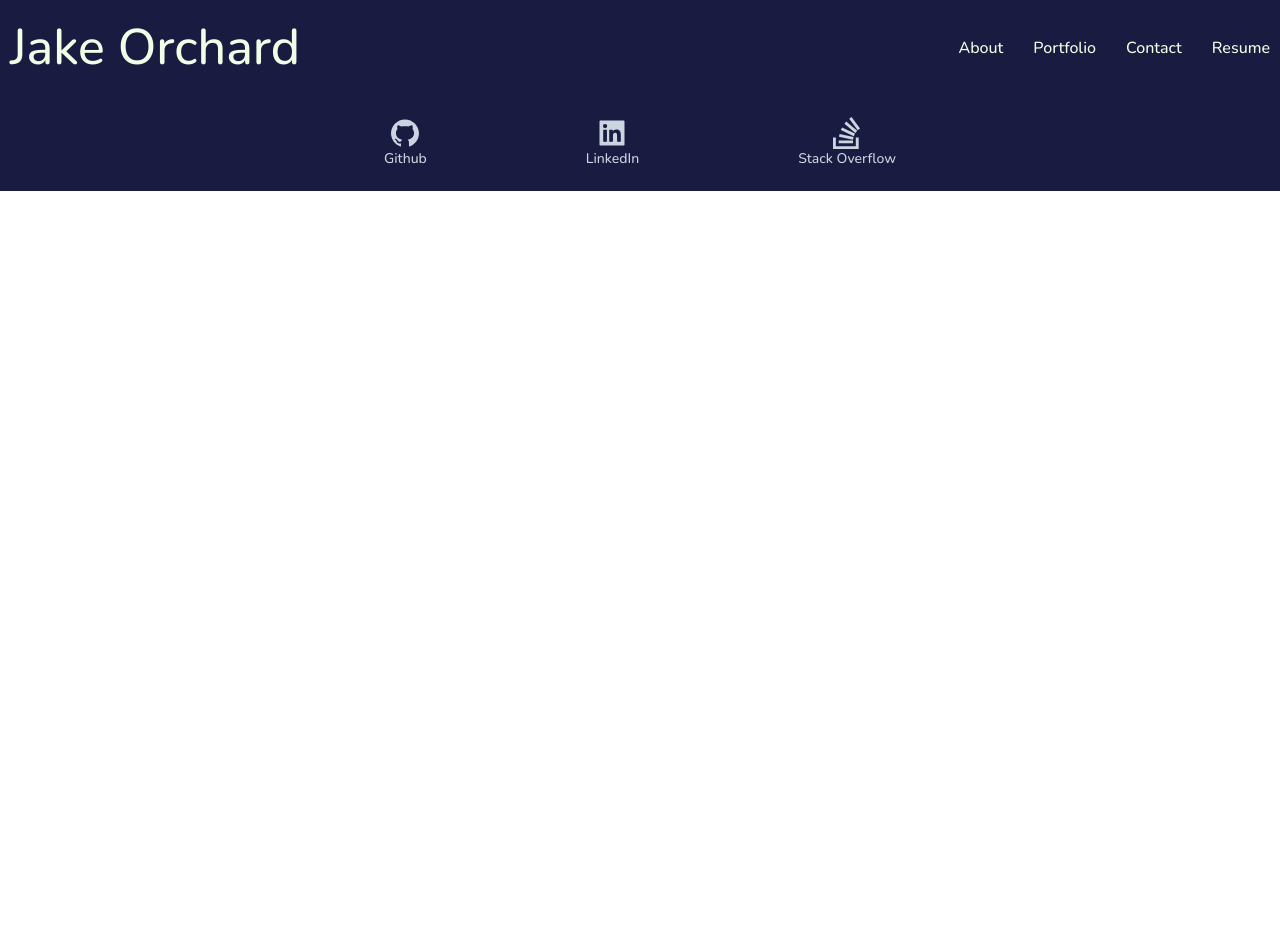
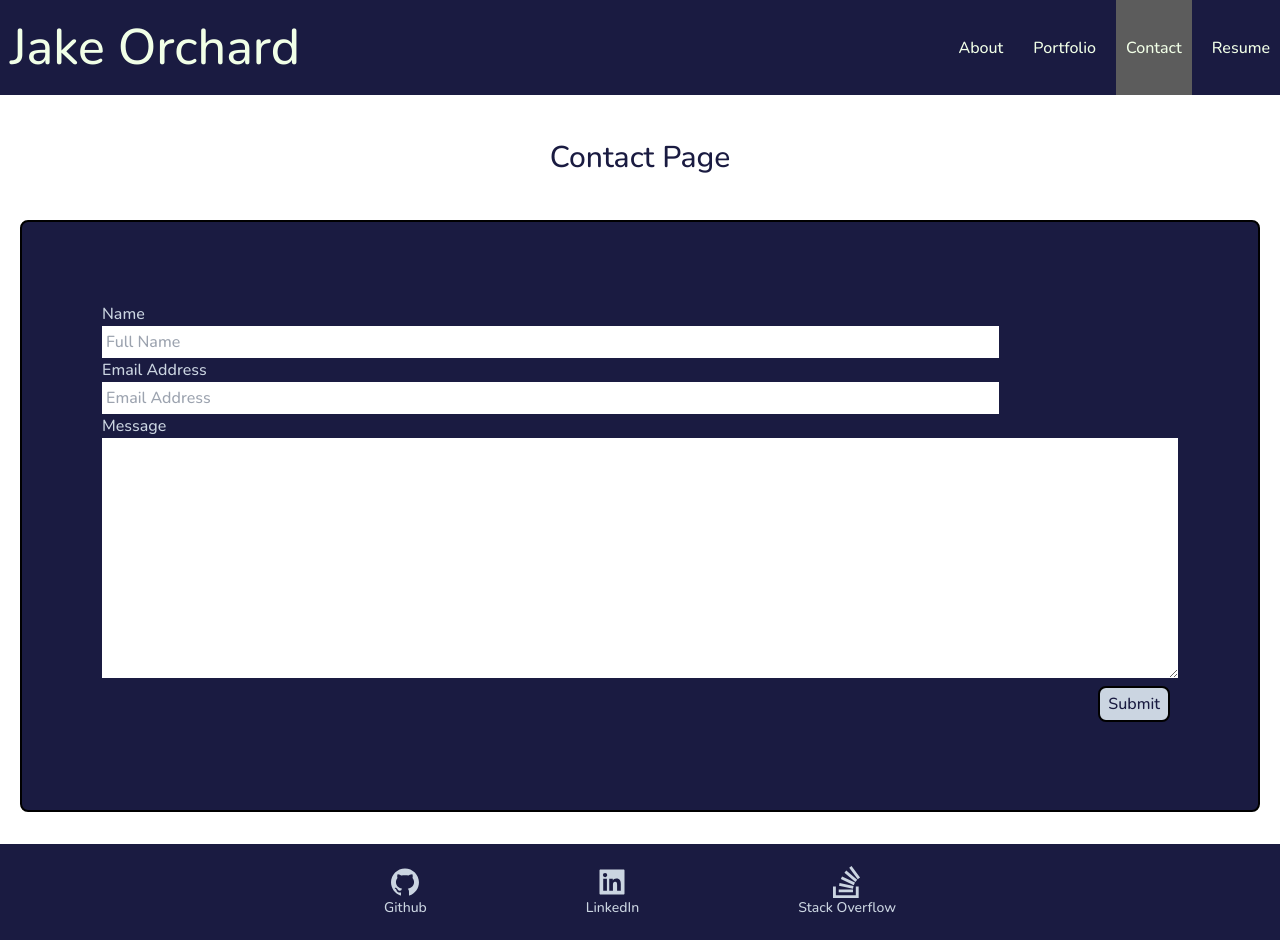
Before and after one commit to Jake-Orch/Portfolio-mk2, a React (Create React App) app: page /Portfolio-mk2/contact in a window 1280 px wide. Before the commit the page ends 800 px from the top, so only its background shows below. Built offline with nearby package versions, Linux system fonts and the light colour scheme.

Commit message:
contact route changed and redirection from form added

```diff
--- a/src/App.js
+++ b/src/App.js
@@ -9,7 +9,7 @@ function App() {
       <Navbar />
         <Routes>
           <Route path="/Portfolio-mk2/" element={<About />} />
-          <Route path="/" element={<Contact />} />
+          <Route path="/Portfolio-mk2/contact" element={<Contact />} />
           <Route path="/Portfolio-mk2/portfolio" element={<Portfolio />} />
           <Route path="/Portfolio-mk2/resume" element={<Resume />} />
         </Routes>
--- a/src/components/Navbar.jsx
+++ b/src/components/Navbar.jsx
@@ -13,7 +13,7 @@ const Navbar = () => {
           {/* Here I have defined all of my page tabs, using the CustomLink function to add more style to them*/}
           <CustomLink to="/Portfolio-mk2/">About</CustomLink>
           <CustomLink to="/Portfolio-mk2/portfolio">Portfolio</CustomLink>
-          <CustomLink to="/">Contact</CustomLink>
+          <CustomLink to="/Portfolio-mk2/contact">Contact</CustomLink>
           <CustomLink to="/Portfolio-mk2/resume">Resume</CustomLink>
         </ul>
       </nav>
--- a/src/pages/Contact.jsx
+++ b/src/pages/Contact.jsx
@@ -66,6 +66,7 @@ const Contact = () => {
             name="Message"
             onBlur={handleBlank}
           ></textarea>
+          <input type="hidden" name="_next" value="https://jake-orch.github.io/Portfolio-mk2/"></input>
           {emailError && <h2 className="" style={{color: 'red'}}>{emailError}</h2>}
           <button className="px-2 py-1 m-2 bg-slate-300 custom-color self-end border-2 border-black rounded-lg">
             Submit
```
